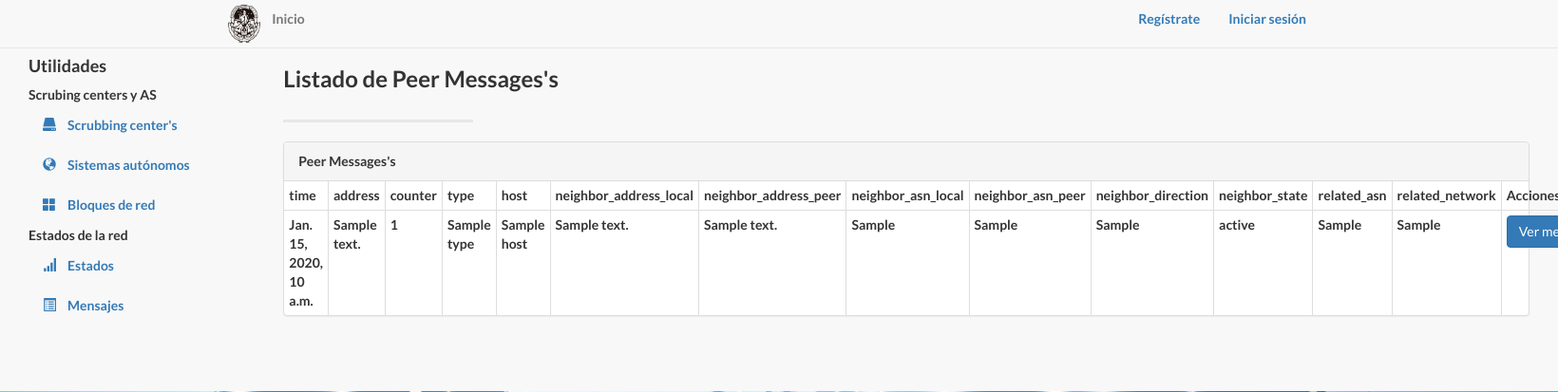
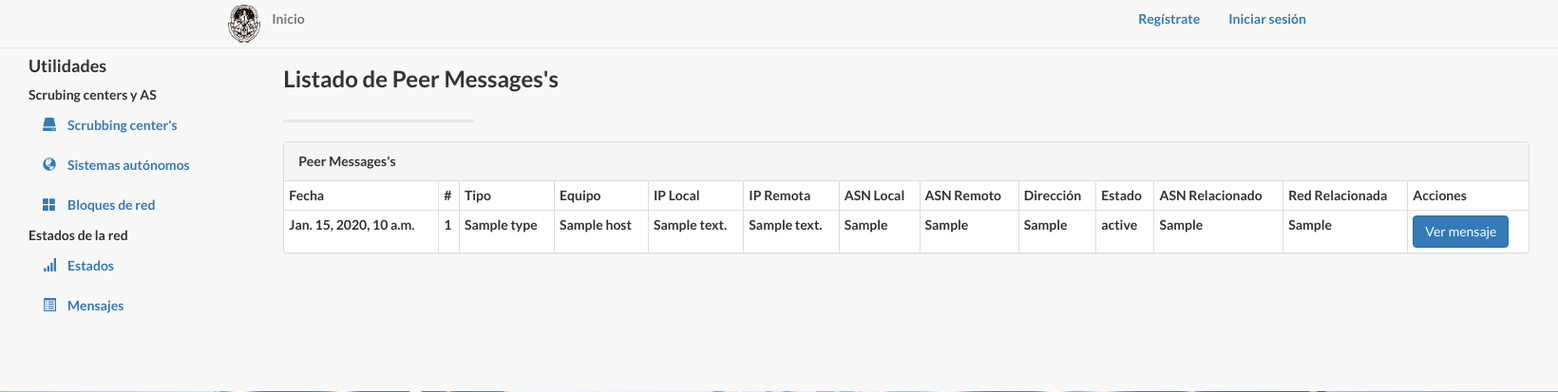
Before and after one commit to mateodurante/WebScrub, a Django app: template peermessage/templates/peermessage_index.html in a window 1640 px wide; the page is wider, and only the part inside the window is pictured. Shown: the top 413 px of that part at 95% size. Run offline with Django 3.2, Linux system fonts and the light colour scheme; the template is opened without the code that fills it: most values are stand-ins (such as "Sample title", 1, 10 or a date in 2020); some libraries are stand-ins or nearby versions.

Commit message:
vistas y tuneles gre

```diff
--- a/apicli/templates/apicli_status.html
+++ b/apicli/templates/apicli_status.html
@@ -13,6 +13,7 @@
             <input class="btn btn-primary send" type="submit" value="Summary"  />
             <input class="btn btn-primary send" type="submit" value="Configuration"  />
             <input class="btn btn-primary send" type="submit" value="Extensive"  />
+            <input class="btn btn-primary send" type="submit" value="Adj-RIB out"  />
         </div>
         {% csrf_token %}
     </form>
--- a/asn/forms.py
+++ b/asn/forms.py
@@ -5,9 +5,10 @@ from .models import ASN
 class ASNForm(ModelForm):
     class Meta:
         model = ASN
-        fields = ['asn', 'scrubbing', 'owner']
+        fields = ['asn', 'gre_ip', 'scrubbing', 'owner']
         labels = {
             "asn": "Número de sistema autónomo",
+            "gre_ip": "Dirección IP de terminador GRE",
             "scrubbing": "Scrubbings centers asociados",
             "owner": "Administrador de sistema autónomo",
         }
--- a/asn/models.py
+++ b/asn/models.py
@@ -6,6 +6,7 @@ from django.contrib.auth.models import User
 class ASN(models.Model):
     id = models.AutoField(primary_key=True)
     asn = models.CharField(max_length=10)
+    gre_ip = models.CharField(max_length=15)
     scrubbing = models.ManyToManyField(Scrubbing, related_name="asns")
     owner = models.ForeignKey(User, on_delete=models.CASCADE)
 
--- a/asn/templates/asn_index.html
+++ b/asn/templates/asn_index.html
@@ -21,6 +21,7 @@
 		<table class="table table-condensed table-bordered table-hover">
 			<thead>
 				<th>ASN</th>
+				<th>Dirección IP del terminador GRE</th>
 				<th>Scrubbing Centers </th>
 				<th>Bloques de Red</th>
 				<th>Acciones</th>
@@ -29,6 +30,7 @@
 			{% for a in asn %}
 				<tr>
 					<td>{{ a.asn }}</td>
+					<td>{{ a.gre_ip }}</td>
 					<td><ul>
 						{% for s in a.scrubbing.all %}
 							<li>{{ s }}</li>
--- a/asn/templates/asn_show.html
+++ b/asn/templates/asn_show.html
@@ -6,6 +6,7 @@
 {% block content %}
 	<ul>
 		<li>ASN: {{ asn.asn }}</li>
+		<li>Dirección IP del terminador GRE: {{ asn.gre_ip }}</li>
 		<li>Redes asociadas:
 			<ul>
 				{% for n in netblocks %}
--- a/asn/urls.py
+++ b/asn/urls.py
@@ -8,4 +8,5 @@ urlpatterns = [
             url(r'^([0-9]+)$', views.show, name='asn_show'),
             url(r'^([0-9]+)/edit$', views.edit, name='asn_edit'),
             url(r'^([0-9]+)/delete$', views.delete, name='asn_delete'),
+            url(r'^getgreip/([0-9]+)$', views.getgreip, name='asn_getgreip'),
 ]
--- a/peermessage/models.py
+++ b/peermessage/models.py
@@ -25,9 +25,6 @@ class PeerMessage(models.Model):
     related_network = models.CharField(max_length=255)
     raw = models.TextField()
 
-    def __str__(self):
-        return self.name
-
 
     def getLastState(address_peer):
         return PeerMessage.objects.filter(neighbor_address_peer=address_peer, type='state').order_by('-time')[0]
--- a/peermessage/templates/peermessage_index.html
+++ b/peermessage/templates/peermessage_index.html
@@ -20,26 +20,24 @@
 
 		<table class="table table-condensed table-bordered table-hover">
 			<thead>
-				<th>time</th>
-				<th>address</th>
-				<th>counter</th>
-				<th>type</th>
-				<th>host</th>
-				<th>neighbor_address_local</th>
-				<th>neighbor_address_peer</th>
-				<th>neighbor_asn_local</th>
-				<th>neighbor_asn_peer</th>
-				<th>neighbor_direction</th>
-				<th>neighbor_state</th>
-				<th>related_asn</th>
-				<th>related_network</th>
+				<th>Fecha</th>
+				<th>#</th>
+				<th>Tipo</th>
+				<th>Equipo</th>
+				<th>IP Local</th>
+				<th>IP Remota</th>
+				<th>ASN Local</th>
+				<th>ASN Remoto</th>
+				<th>Dirección</th>
+				<th>Estado</th>
+				<th>ASN Relacionado</th>
+				<th>Red Relacionada</th>
 				<th>Acciones</th>
 			</thead>
 			<tbody>
 			{% for pm in peermessages %}
 				<tr>
 					<td>{{ pm.time }}</td>
-					<td>{{ pm.address }}</td>
 					<td>{{ pm.counter }}</td>
 					<td>{{ pm.type }}</td>
 					<td>{{ pm.host }}</td>
```
Also changed, not shown: apicli/views.py (+7 -1 lines), asn/views.py (+10 -0 lines), flist/views.py (+0 -21 lines).
